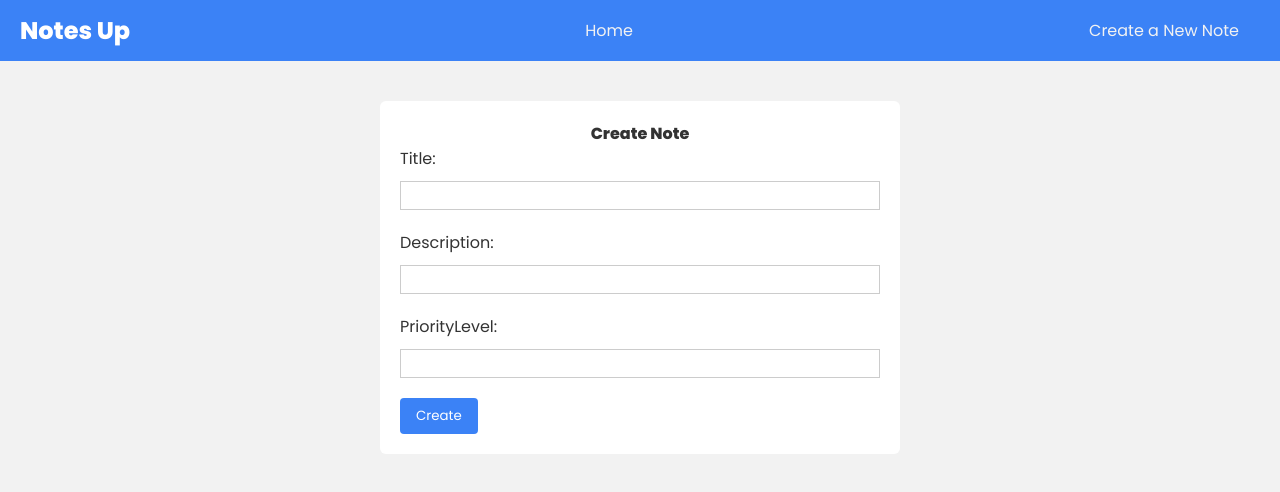
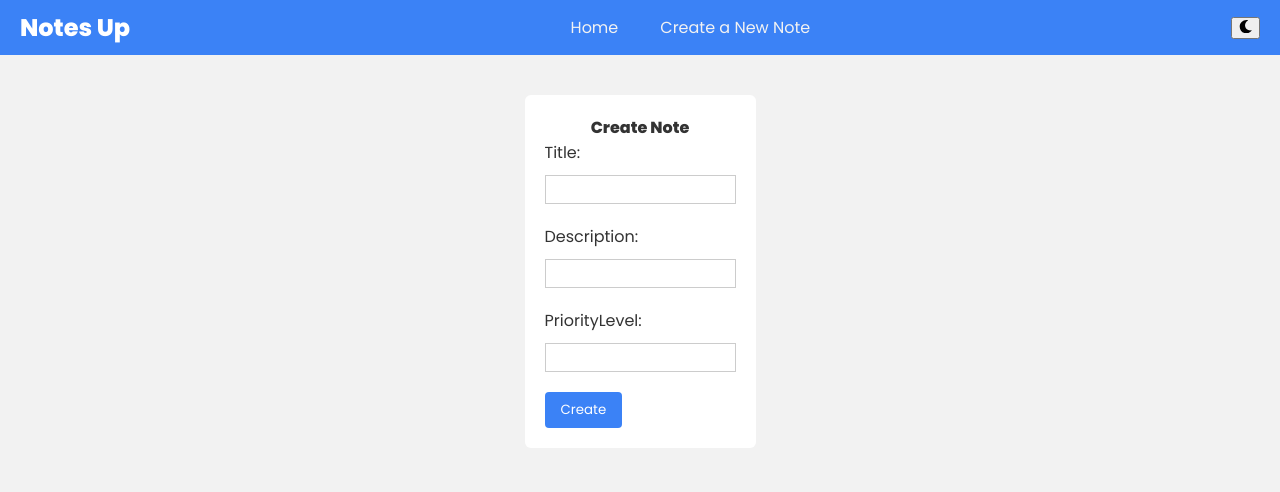
Before and after one commit to aakash2060/Notes-Up, a React (Create React App) app: page /create in a window 1280 px wide. Shown: the top 492 px of the page. Built offline with nearby package versions, Linux system fonts and the light colour scheme.

Commit message:
added dark mode with styles

```diff
--- a/src/App.js
+++ b/src/App.js
@@ -1,27 +1,36 @@
 import { BrowserRouter, Routes, Route, Link } from "react-router-dom"
-
-// pages
+import { ThemeContext } from "./ThemeContext";
+import { FaSun, FaMoon } from "react-icons/fa";
 import Home from "./pages/Home"
 import Create from "./pages/Create"
 import Update from "./pages/Update"
 import { ToastContainer } from "react-toastify";
 import "react-toastify/dist/ReactToastify.css";
+import { useContext } from "react";
 
 function App() {
+  const {theme, toggleTheme} = useContext(ThemeContext);
   return (
+    <div className={`app ${theme}`}>
     <BrowserRouter>
       <nav>
         <h1>Notes Up</h1>
-        <Link to="/">Home</Link>
-        <Link to="/create">Create a New Note</Link>
+        <div className="nav-links">
+            <Link to="/">Home</Link>
+            <Link to="/create">Create a New Note</Link>
+          </div>
+          <div className="theme-toggler" onClick={toggleTheme}>
+        <button>{theme === "light" ? <FaMoon /> : <FaSun/>}</button>
+      </div>
       </nav>
-      <ToastContainer />
+      <ToastContainer className="custom-toast-container"/>
       <Routes>
         <Route path="/" element={<Home />} />
         <Route path="/create" element={<Create />} />
         <Route path="/:id" element={<Update />} />
       </Routes>
     </BrowserRouter>
+    </div>
   );
 }
 
--- /dev/null
+++ b/src/ThemeContext.js
@@ -0,0 +1,22 @@
+import React, { createContext, useState, useEffect } from "react";
+
+export const ThemeContext = createContext();
+
+export const ThemeProvider = ({ children }) => {
+  const [theme, setTheme] = useState(localStorage.getItem("theme") || "light");
+
+  useEffect(() => {
+    localStorage.setItem("theme", theme);
+    document.body.className = `app ${theme}`; // Apply theme class to body
+  }, [theme]);
+
+  const toggleTheme = () => {
+    setTheme(theme === "light" ? "dark" : "light");
+  };
+
+  return (
+    <ThemeContext.Provider value={{ theme, toggleTheme }}>
+      {children}
+    </ThemeContext.Provider>
+  );
+};
--- a/src/index.css
+++ b/src/index.css
@@ -1,19 +1,49 @@
 @import url('https://fonts.googleapis.com/css2?family=Poppins:wght@300;400;500;600;800&family=VT323&display=swap');
 
 :root {
-  --primary: #3B82F6; /* Rich blue */
-  --secondary: #7C3AED; /* Vibrant purple */
+  --primary-light: #3B82F6; /* Rich blue */
+  --secondary-light: #7C3AED; /* Vibrant purple */
+  --background-light: #f2f2f2;
+  --text-light: #333;
+
+  --primary-dark: #1b1f23; /* Dark mode primary color */
+  --secondary-dark: #7C3AED; /* Dark mode secondary color */
+  --background-dark: lightgrey;
+  --text-dark: #f2f2f2;
 }
+.app.light {
+  --primary: var(--primary-light);
+  --secondary: var(--secondary-light);
+  --background: var(--background-light);
+  --text: var(--text-light);
+}
+
+.app.dark {
+  --primary: var(--primary-dark);
+  --secondary: var(--secondary-dark);
+  --background: var(--background-dark); /* Use dark mode background color */
+  --text: var(--text-light);
+}
+
 h1,h2,h3 {
   margin: 0;
 }
 
 body {
   margin: 0;
-  color: #333;
+  color: var(--text);
   font-family: 'Poppins';
-  background: #f2f2f2;
+  background: var(--background);   /* Use light mode background color */
 }
+
+body, .app {
+  flex: 1;
+  background: var(--background);   /* Use light mode background color */
+  color: var(--text);
+  display: flex;
+  flex-direction: column;
+}
+
 
 nav {
   background: var(--primary);
@@ -42,6 +72,7 @@ nav h1 {
   color: #fff;
   font-size: 1.5em;
   margin-right: 20px; /* Adjust spacing between title and links */
+  gap: 10px;
 }
 .page {
   max-width: 1200px;
@@ -54,10 +85,10 @@ nav h1 {
   margin-top: 20px;
   display: grid;
   grid-template-columns: 1fr 1fr 1fr;
-  gap: 20px;
+  gap: 30px;
 }
 .note-card {
-  width: 100%;
+  width:100%;
   padding: 1rem;
   background: #fff;
   box-sizing: border-box;
@@ -70,8 +101,8 @@ nav h1 {
 }
 .prioritylevel {
   position: absolute;
-  top: -10px;
-  right: -10px;
+  top: -25px;
+  right: -20px;
   background: var(--secondary);
   color: #fff;
   border-radius: 6px;
@@ -127,7 +158,10 @@ form button {
 }
 
 /* custom-toastify.css */
+.custom-toast-container{
+  margin-top: 50px;
 
+}
 /* General styles for all toast notifications */
 .Toastify__progress-bar {
   background: var(--primary); /* Default primary color */
--- a/src/index.js
+++ b/src/index.js
@@ -3,10 +3,13 @@ import ReactDOM from 'react-dom/client'
 import './index.css'
 import App from './App'
 import 'react-notifications/lib/notifications.css';
+import { ThemeProvider } from './ThemeContext'; // Import the provider
 
 const root = ReactDOM.createRoot(document.getElementById('root'))
 root.render(
   <React.StrictMode>
+    <ThemeProvider>
     <App />
+    </ThemeProvider>
   </React.StrictMode>
 )
--- a/src/pages/Home.js
+++ b/src/pages/Home.js
@@ -5,7 +5,7 @@ import { NotesCard } from "../components/NotesCard";
 const Home = () => {
   const [fetchError, setFetchError] = useState(null);
   const [notes, setNotes] = useState(null);
-  const [orderBy, setOrderBy] = useState("created_at");
+  const [orderBy, setOrderBy] = useState("prioritylevel");
 
   //Updates the local state after deletion
   const handleDelete = (id) => {
@@ -46,7 +46,7 @@ const Home = () => {
           <div className="order-by">
             {" "}
             {/* we're just creating a button with for sorting notes based on time created and priority level */}
-            <p>Order Notes: </p>
+            <p>Order by: </p>
             <button onClick={() => setOrderBy("created_at")}>
               Time Created
             </button>
```
Also changed, not shown: src/components/NotesCard.js (line endings or trailing spaces), src/pages/Create.js (line endings or trailing spaces).
